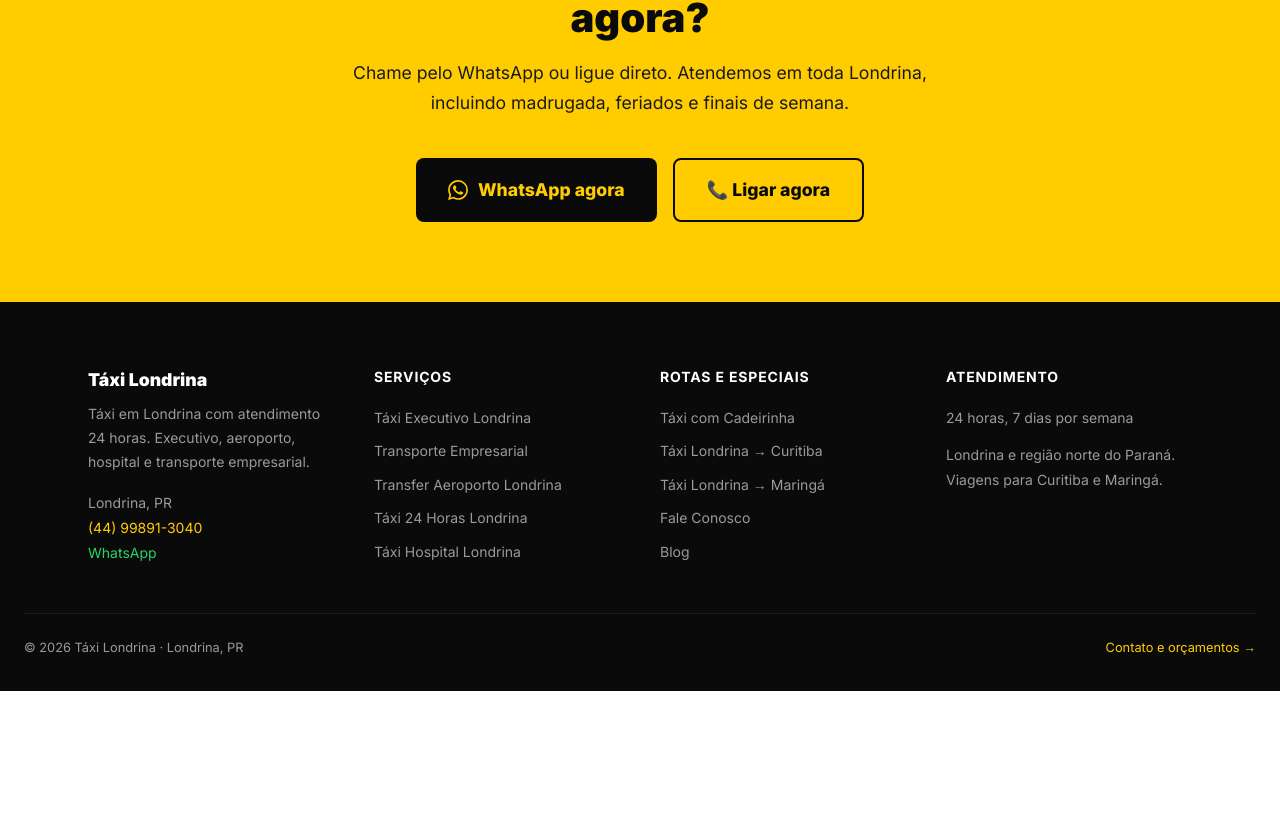
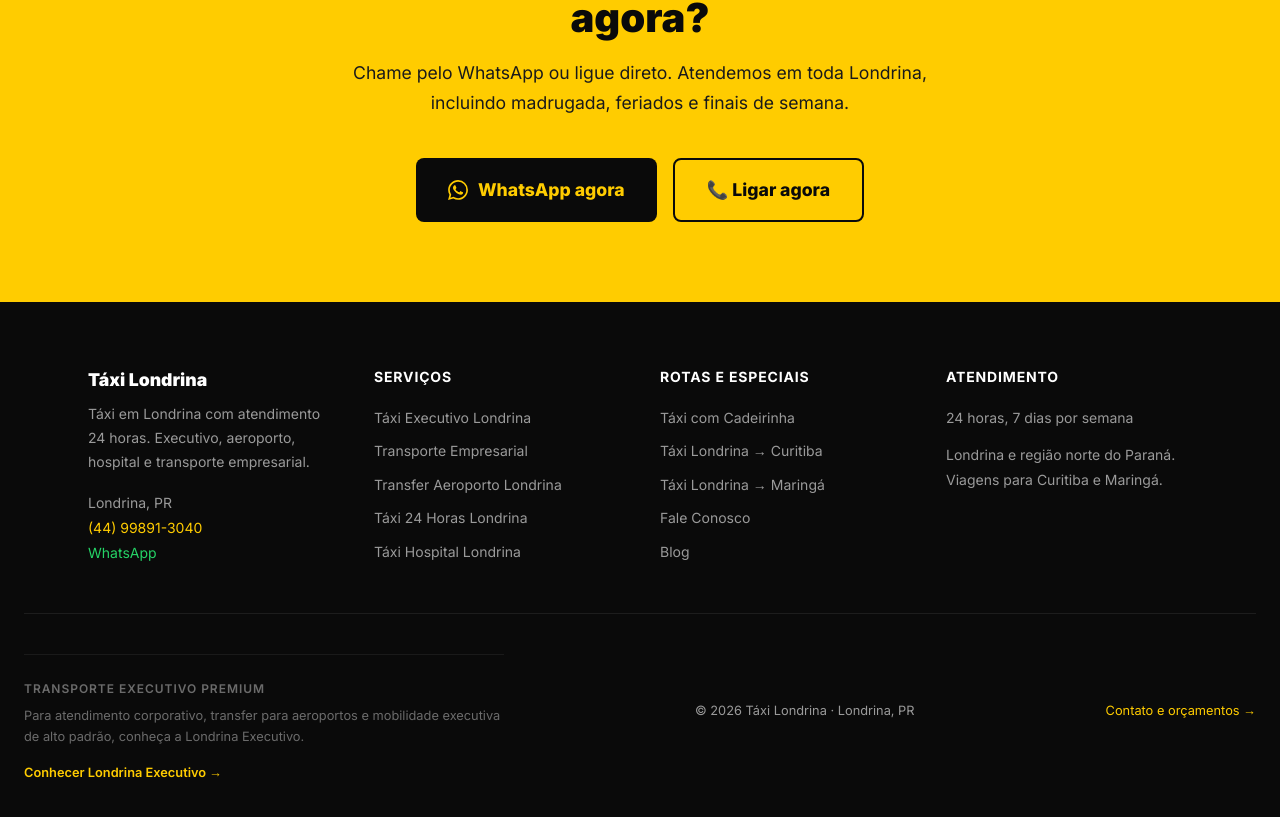
Before and after one commit to williangirotoo-web/taxi-londrina, a Next.js app: page / in a window 1280 px wide. Shown: the part 5994-6811 px from the top of the page. Before the commit the page ends 6685 px from the top, so only its background shows below. Built offline with nearby package versions, Linux system fonts and the light colour scheme; no server answers.

Commit message:
feat: crosslink londrinaexecutivo.com.br — seção 'Transporte Executivo Premium' em 6 páginas

```diff
--- a/app/motorista-executivo-londrina/page.tsx
+++ b/app/motorista-executivo-londrina/page.tsx
@@ -463,6 +463,25 @@
               <Link href="/contato" style={{ fontSize: "0.8rem", color: "#FFCC00", textDecoration: "none" }}>Orçamento →</Link>
             </div>
           </div>
+
+            {/* ── Transporte Executivo Premium ── */}
+            <div style={{
+              width: "100%",
+              borderTop: "1px solid #1a1a1a",
+              paddingTop: "1.25rem",
+              marginTop: "0.5rem",
+            }}>
+              <p style={{ fontSize: "0.7rem", fontWeight: 600, textTransform: "uppercase", letterSpacing: "0.08em", color: "#5a5a5a", marginBottom: "0.4rem" }}>
+                Transporte Executivo Premium
+              </p>
+              <p style={{ fontSize: "0.78rem", color: "#5a5a5a", lineHeight: 1.6, marginBottom: "0.5rem", maxWidth: "460px" }}>
+                Para transfer corporativo, aeroportos e mobilidade executiva premium, conheça a Londrina Executivo.
+              </p>
+              <a href="https://londrinaexecutivo.com.br" rel="noopener"
+                style={{ color: "#FFCC00", fontSize: "0.78rem", fontWeight: 600, textDecoration: "none" }}>
+                Conhecer Londrina Executivo →
+              </a>
+            </div>
         </footer>
       </main>
     </>
--- a/app/page.tsx
+++ b/app/page.tsx
@@ -1134,7 +1134,48 @@
               alignItems: "center",
             }}
           >
-            <p style={{ fontSize: "0.8rem" }}>
+
+          {/* ── Transporte Executivo Premium ── */}
+          <div
+            style={{
+              borderTop: "1px solid #1a1a1a",
+              paddingTop: "1.5rem",
+              marginTop: "1rem",
+            }}
+          >
+            <p
+              style={{
+                color: "#6b6b6b",
+                fontSize: "0.75rem",
+                fontWeight: 600,
+                textTransform: "uppercase",
+                letterSpacing: "0.08em",
+                marginBottom: "0.5rem",
+              }}
+            >
+              Transporte Executivo Premium
+            </p>
+            <p
+              style={{
+                color: "#6b6b6b",
+                fontSize: "0.8rem",
+                lineHeight: 1.6,
+                marginBottom: "0.75rem",
+                maxWidth: "480px",
+              }}
+            >
+              Para atendimento corporativo, transfer para aeroportos e mobilidade executiva de alto padrão, conheça a Londrina Executivo.
+            </p>
+            <a
+              href="https://londrinaexecutivo.com.br"
+              rel="noopener"
+              style={{ color: "#FFCC00", fontSize: "0.8rem", fontWeight: 600, textDecoration: "none" }}
+            >
+              Conhecer Londrina Executivo →
+            </a>
+          </div>
+
+          <p style={{ fontSize: "0.8rem" }}>
               © {new Date().getFullYear()} {business.name} · Londrina, PR
             </p>
             <Link
--- a/app/taxi-aeroporto-londrina/page.tsx
+++ b/app/taxi-aeroporto-londrina/page.tsx
@@ -647,6 +647,25 @@
               <Link href="/contato" style={{ fontSize: "0.8rem", color: "#FFCC00", textDecoration: "none" }}>Agendar transfer →</Link>
             </div>
           </div>
+
+            {/* ── Transporte Executivo Premium ── */}
+            <div style={{
+              width: "100%",
+              borderTop: "1px solid #1a1a1a",
+              paddingTop: "1.25rem",
+              marginTop: "0.5rem",
+            }}>
+              <p style={{ fontSize: "0.7rem", fontWeight: 600, textTransform: "uppercase", letterSpacing: "0.08em", color: "#5a5a5a", marginBottom: "0.4rem" }}>
+                Transporte Executivo Premium
+              </p>
+              <p style={{ fontSize: "0.78rem", color: "#5a5a5a", lineHeight: 1.6, marginBottom: "0.5rem", maxWidth: "460px" }}>
+                Para transfer corporativo, aeroportos e mobilidade executiva premium, conheça a Londrina Executivo.
+              </p>
+              <a href="https://londrinaexecutivo.com.br" rel="noopener"
+                style={{ color: "#FFCC00", fontSize: "0.78rem", fontWeight: 600, textDecoration: "none" }}>
+                Conhecer Londrina Executivo →
+              </a>
+            </div>
         </footer>
       </main>
     </>
--- a/app/taxi-executivo-londrina/page.tsx
+++ b/app/taxi-executivo-londrina/page.tsx
@@ -606,6 +606,25 @@
               <Link href="/" style={{ fontSize: "0.8rem", color: "#9a9a9a", textDecoration: "none" }}>← Voltar ao início</Link>
               <Link href="/contato" style={{ fontSize: "0.8rem", color: "#FFCC00", textDecoration: "none" }}>Solicitar orçamento →</Link>
             </div>
+
+            {/* ── Transporte Executivo Premium ── */}
+            <div style={{
+              width: "100%",
+              borderTop: "1px solid #1a1a1a",
+              paddingTop: "1.25rem",
+              marginTop: "0.5rem",
+            }}>
+              <p style={{ fontSize: "0.7rem", fontWeight: 600, textTransform: "uppercase", letterSpacing: "0.08em", color: "#5a5a5a", marginBottom: "0.4rem" }}>
+                Transporte Executivo Premium
+              </p>
+              <p style={{ fontSize: "0.78rem", color: "#5a5a5a", lineHeight: 1.6, marginBottom: "0.5rem", maxWidth: "460px" }}>
+                Para transfer corporativo, aeroportos e mobilidade executiva premium, conheça a Londrina Executivo.
+              </p>
+              <a href="https://londrinaexecutivo.com.br" rel="noopener"
+                style={{ color: "#FFCC00", fontSize: "0.78rem", fontWeight: 600, textDecoration: "none" }}>
+                Conhecer Londrina Executivo →
+              </a>
+            </div>
           </div>
         </footer>
       </main>
--- a/app/transfer-corporativo-londrina/page.tsx
+++ b/app/transfer-corporativo-londrina/page.tsx
@@ -465,6 +465,25 @@
               <Link href="/contato" style={{ fontSize: "0.8rem", color: "#FFCC00", textDecoration: "none" }}>Orçamento →</Link>
             </div>
           </div>
+
+            {/* ── Transporte Executivo Premium ── */}
+            <div style={{
+              width: "100%",
+              borderTop: "1px solid #1a1a1a",
+              paddingTop: "1.25rem",
+              marginTop: "0.5rem",
+            }}>
+              <p style={{ fontSize: "0.7rem", fontWeight: 600, textTransform: "uppercase", letterSpacing: "0.08em", color: "#5a5a5a", marginBottom: "0.4rem" }}>
+                Transporte Executivo Premium
+              </p>
+              <p style={{ fontSize: "0.78rem", color: "#5a5a5a", lineHeight: 1.6, marginBottom: "0.5rem", maxWidth: "460px" }}>
+                Para transfer corporativo, aeroportos e mobilidade executiva premium, conheça a Londrina Executivo.
+              </p>
+              <a href="https://londrinaexecutivo.com.br" rel="noopener"
+                style={{ color: "#FFCC00", fontSize: "0.78rem", fontWeight: 600, textDecoration: "none" }}>
+                Conhecer Londrina Executivo →
+              </a>
+            </div>
         </footer>
       </main>
     </>
--- a/app/transporte-terrestre-executivo-londrina/page.tsx
+++ b/app/transporte-terrestre-executivo-londrina/page.tsx
@@ -517,6 +517,25 @@
               <Link href="/contato" style={{ fontSize: "0.8rem", color: "#50c878", textDecoration: "none" }}>Contato →</Link>
             </div>
           </div>
+
+            {/* ── Transporte Executivo Premium ── */}
+            <div style={{
+              width: "100%",
+              borderTop: "1px solid #1a1a1a",
+              paddingTop: "1.25rem",
+              marginTop: "0.5rem",
+            }}>
+              <p style={{ fontSize: "0.7rem", fontWeight: 600, textTransform: "uppercase", letterSpacing: "0.08em", color: "#5a5a5a", marginBottom: "0.4rem" }}>
+                Transporte Executivo Premium
+              </p>
+              <p style={{ fontSize: "0.78rem", color: "#5a5a5a", lineHeight: 1.6, marginBottom: "0.5rem", maxWidth: "460px" }}>
+                Para transfer corporativo, aeroportos e mobilidade executiva premium, conheça a Londrina Executivo.
+              </p>
+              <a href="https://londrinaexecutivo.com.br" rel="noopener"
+                style={{ color: "#FFCC00", fontSize: "0.78rem", fontWeight: 600, textDecoration: "none" }}>
+                Conhecer Londrina Executivo →
+              </a>
+            </div>
         </footer>
       </main>
     </>
```
